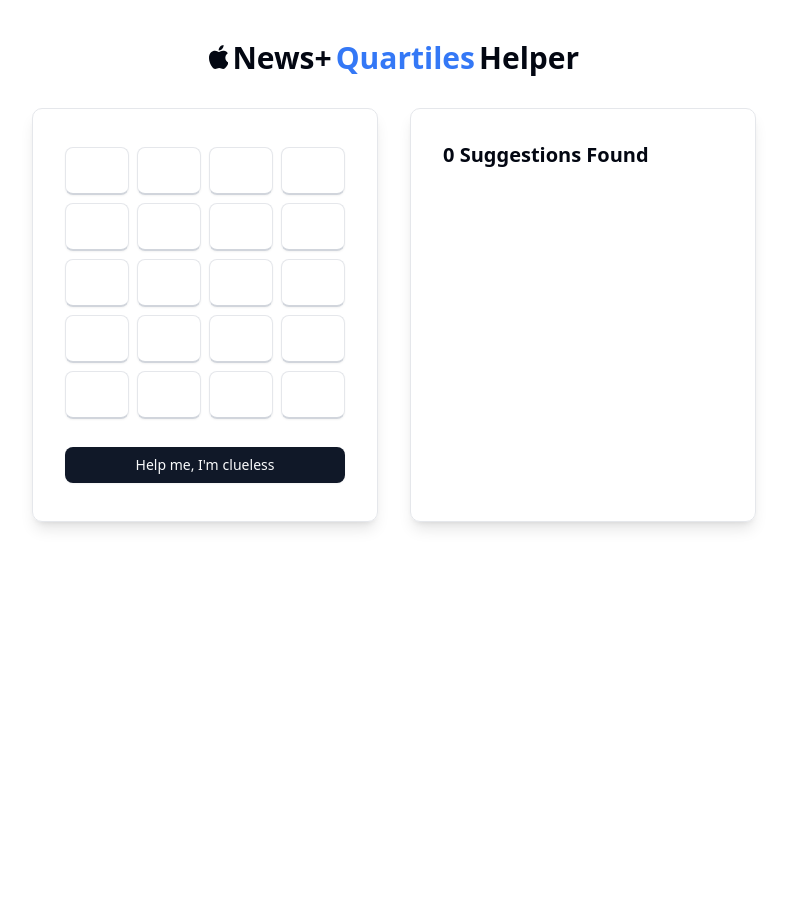
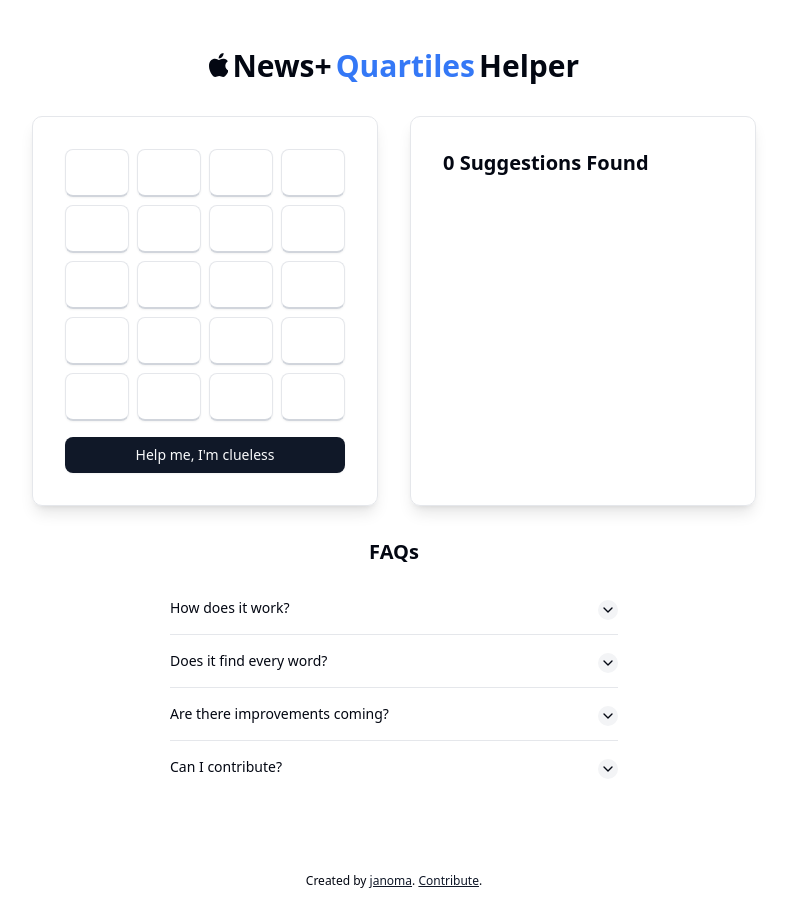
Before and after one commit to janoma/quartiles-helper, a Next.js app: page / in a window 1280 px wide. Shown: the whole page, without its empty margins (246-1033 px from the left). Before the commit the page ends 800 px from the top, so only its background shows below. Built offline with nearby package versions, Linux system fonts and the light colour scheme.

Commit message:
add faqs

```diff
--- /dev/null
+++ b/components/ui/accordion.tsx
@@ -0,0 +1,66 @@
+"use client";
+
+import * as AccordionPrimitive from "@radix-ui/react-accordion";
+import { ChevronDownIcon } from "lucide-react";
+import * as React from "react";
+
+import { cn } from "@/lib/utils";
+
+function Accordion({
+  ...props
+}: React.ComponentProps<typeof AccordionPrimitive.Root>) {
+  return <AccordionPrimitive.Root data-slot="accordion" {...props} />;
+}
+
+function AccordionItem({
+  className,
+  ...props
+}: React.ComponentProps<typeof AccordionPrimitive.Item>) {
+  return (
+    <AccordionPrimitive.Item
+      data-slot="accordion-item"
+      className={cn("border-b last:border-b-0", className)}
+      {...props}
+    />
+  );
+}
+
+function AccordionTrigger({
+  className,
+  children,
+  ...props
+}: React.ComponentProps<typeof AccordionPrimitive.Trigger>) {
+  return (
+    <AccordionPrimitive.Header className="flex">
+      <AccordionPrimitive.Trigger
+        data-slot="accordion-trigger"
+        className={cn(
+          "focus-visible:border-ring focus-visible:ring-ring/50 flex flex-1 items-start justify-between gap-4 rounded-md py-4 text-left text-sm font-medium transition-all outline-none hover:underline focus-visible:ring-[3px] disabled:pointer-events-none disabled:opacity-50 [&[data-state=open]>svg]:rotate-180",
+          className,
+        )}
+        {...props}
+      >
+        {children}
+        <ChevronDownIcon className="text-foreground bg-muted pointer-events-none size-5 shrink-0 translate-y-0.5 rounded-full p-0.5 transition-transform duration-200" />
+      </AccordionPrimitive.Trigger>
+    </AccordionPrimitive.Header>
+  );
+}
+
+function AccordionContent({
+  className,
+  children,
+  ...props
+}: React.ComponentProps<typeof AccordionPrimitive.Content>) {
+  return (
+    <AccordionPrimitive.Content
+      data-slot="accordion-content"
+      className="data-[state=closed]:animate-accordion-up data-[state=open]:animate-accordion-down overflow-hidden text-sm"
+      {...props}
+    >
+      <div className={cn("pt-0 pb-4", className)}>{children}</div>
+    </AccordionPrimitive.Content>
+  );
+}
+
+export { Accordion, AccordionContent, AccordionItem, AccordionTrigger };
--- a/package.json
+++ b/package.json
@@ -17,6 +17,7 @@
   },
   "dependencies": {
     "@hookform/resolvers": "^4.1.3",
+    "@radix-ui/react-accordion": "^1.2.3",
     "@radix-ui/react-label": "^2.1.2",
     "@radix-ui/react-slot": "^1.1.2",
     "@t3-oss/env-nextjs": "^0.10.1",
--- /dev/null
+++ b/src/app/faq.tsx
@@ -0,0 +1,79 @@
+import {
+  Accordion,
+  AccordionContent,
+  AccordionItem,
+  AccordionTrigger,
+} from "@/components/ui/accordion";
+import Link from "next/link";
+
+export default function Questions() {
+  return (
+    <>
+      <h2 className="mt-8 text-xl font-bold">FAQs</h2>
+      <Accordion
+        type="single"
+        collapsible
+        className="mt-4 w-full max-w-sm sm:max-w-md"
+      >
+        <AccordionItem value="question-1">
+          <AccordionTrigger>How does it work?</AccordionTrigger>
+          <AccordionContent>
+            <p>
+              It uses Princeton University&apos;s{" "}
+              <Link href="https://wordnet.princeton.edu/">WordNet</Link>{" "}
+              database as a main dictionary, and{" "}
+              <Link href="https://www.npmjs.com/package/english-plurals-list">
+                english-plurals-list
+              </Link>{" "}
+              as a source for irregular plurals.
+            </p>
+            <p>
+              The app tries to match every permutation of one, two, three and
+              four of the given strings, with words from those sources.
+            </p>
+          </AccordionContent>
+        </AccordionItem>
+        <AccordionItem value="question-2">
+          <AccordionTrigger>Does it find every word?</AccordionTrigger>
+          <AccordionContent>
+            <p>
+              No. The sources are fairly complete but they still don&apos;t
+              contain conjugations and other forms. For example, it can find the
+              noun <em>titanic</em> but not the adverb <em>titanically</em> for
+              the puzzle on{" "}
+              <Link href="https://apple.news/JRrLVNobiS1Tzk0BzMVnNlQ">
+                March 2nd, 2025
+              </Link>
+              .
+            </p>
+            <p>
+              Also, the dictionary contains many words that the game
+              doesn&apos;t accept, especially chemical elements which account
+              for over 100 two-letter combinations.
+            </p>
+          </AccordionContent>
+        </AccordionItem>
+        <AccordionItem value="question-3">
+          <AccordionTrigger>Are there improvements coming?</AccordionTrigger>
+          <AccordionContent>
+            Probably. The plurals list is only for irregular plurals, and the
+            dictionary does not contain them, so at the moment it doesn&apos;t
+            find even seemingly simple words like <em>lakes</em> (
+            <Link href="https://apple.news/JjljapuXyTO_fCQHxK2dPLQ">
+              March 4th, 2025
+            </Link>
+            ).
+          </AccordionContent>
+        </AccordionItem>
+        <AccordionItem value="question-4">
+          <AccordionTrigger>Can I contribute?</AccordionTrigger>
+          <AccordionContent>
+            Yes! Pull requests are welcome if you know what that means. If not,
+            my email is on my website, just drop me a note with suggestions or
+            comments.
+          </AccordionContent>
+        </AccordionItem>
+      </Accordion>
+    </>
+  );
+}
--- a/src/app/helper.tsx
+++ b/src/app/helper.tsx
@@ -103,7 +103,8 @@
         console.error(error);
       }
     }
-  }, [form, keys]);
+    /* No dependencies! Otherwise we might lose unsaved changes. */
+  }, []);
 
   return (
     <div className="grid max-w-3xl gap-8 sm:grid-cols-2">
@@ -155,7 +156,7 @@
         <h2 className="text-xl font-bold" id="suggestions">
           {state.words.length} Suggestions Found
         </h2>
-        <div className="h-80 overflow-y-auto">
+        <div className="max-h-72 overflow-y-auto">
           {state.words.map((entry) => (
             <div
               className="flex justify-between border-b border-b-gray-300 pt-2 pb-1"
--- a/src/app/layout.tsx
+++ b/src/app/layout.tsx
@@ -2,6 +2,7 @@
 
 import { GeistSans } from "geist/font/sans";
 import { type Metadata } from "next";
+import Link from "next/link";
 
 export const metadata: Metadata = {
   title: "Quartiles helper",
@@ -13,7 +14,13 @@
 }: Readonly<{ children: React.ReactNode }>) {
   return (
     <html lang="en" className={GeistSans.variable}>
-      <body>{children}</body>
+      <body>
+        {children}
+        <footer className="mx-auto mt-8 mb-8 max-w-sm text-center text-xs sm:mt-16">
+          Created by <Link href="https://janoma.dev">janoma</Link>.{" "}
+          <Link href="">Contribute</Link>.
+        </footer>
+      </body>
     </html>
   );
 }
--- a/src/app/page.tsx
+++ b/src/app/page.tsx
@@ -1,8 +1,9 @@
+import Questions from "./faq";
 import Helper from "./helper";
 
 export default async function HomePage() {
   return (
-    <main className="mt-8 flex flex-col items-center justify-center p-2">
+    <main className="mt-8 flex flex-col items-center justify-center p-4">
       <h1 className="mb-8 inline-flex items-baseline gap-1 text-center text-xl font-bold sm:text-3xl">
         <svg
           fill="currentcolor"
@@ -15,6 +16,7 @@
         News+ <span className="text-quartiles-blue">Quartiles</span> Helper
       </h1>
       <Helper />
+      <Questions />
     </main>
   );
 }
--- a/src/index.css
+++ b/src/index.css
@@ -124,4 +124,10 @@
   body {
     @apply bg-background text-foreground;
   }
+  a {
+    @apply text-accent-foreground underline;
+  }
+  p + p {
+    @apply mt-4;
+  }
 }
```
Also changed, not shown: 1 other file (tests, documents, lock files or other folders).
